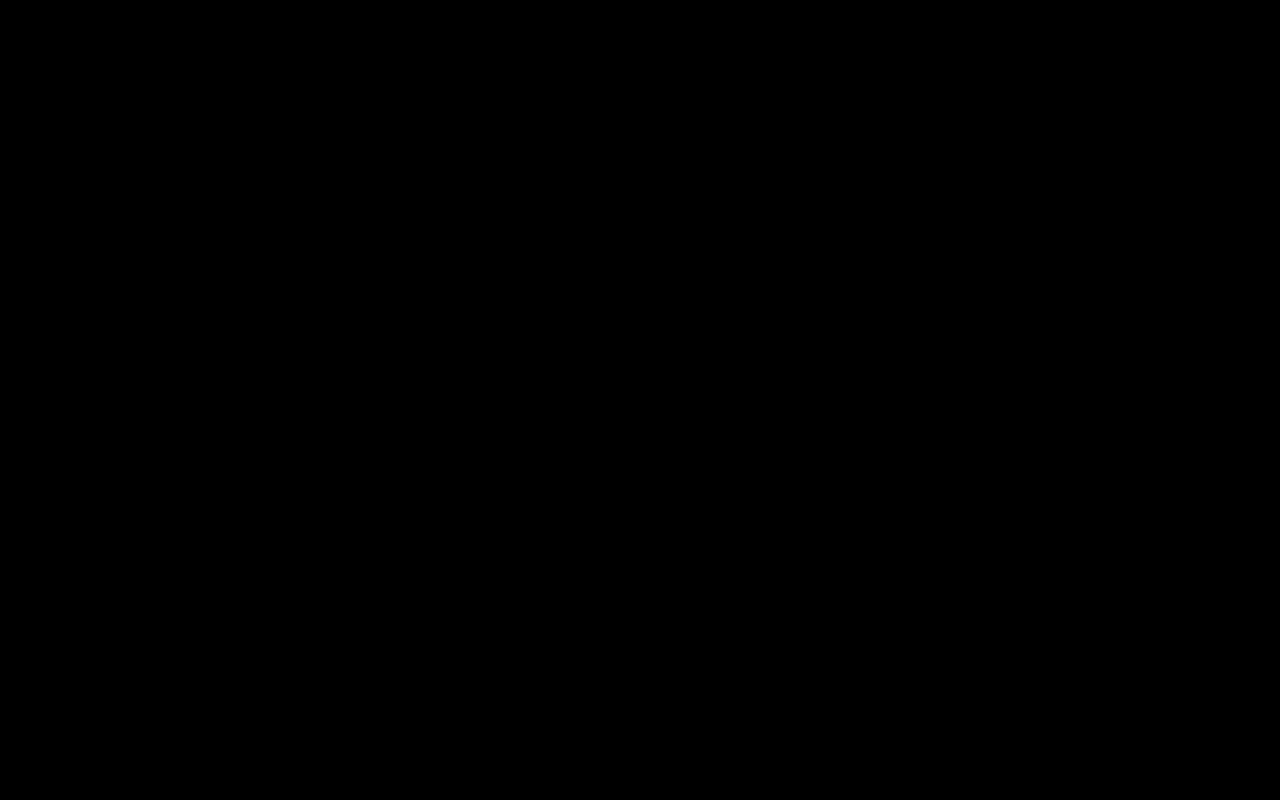
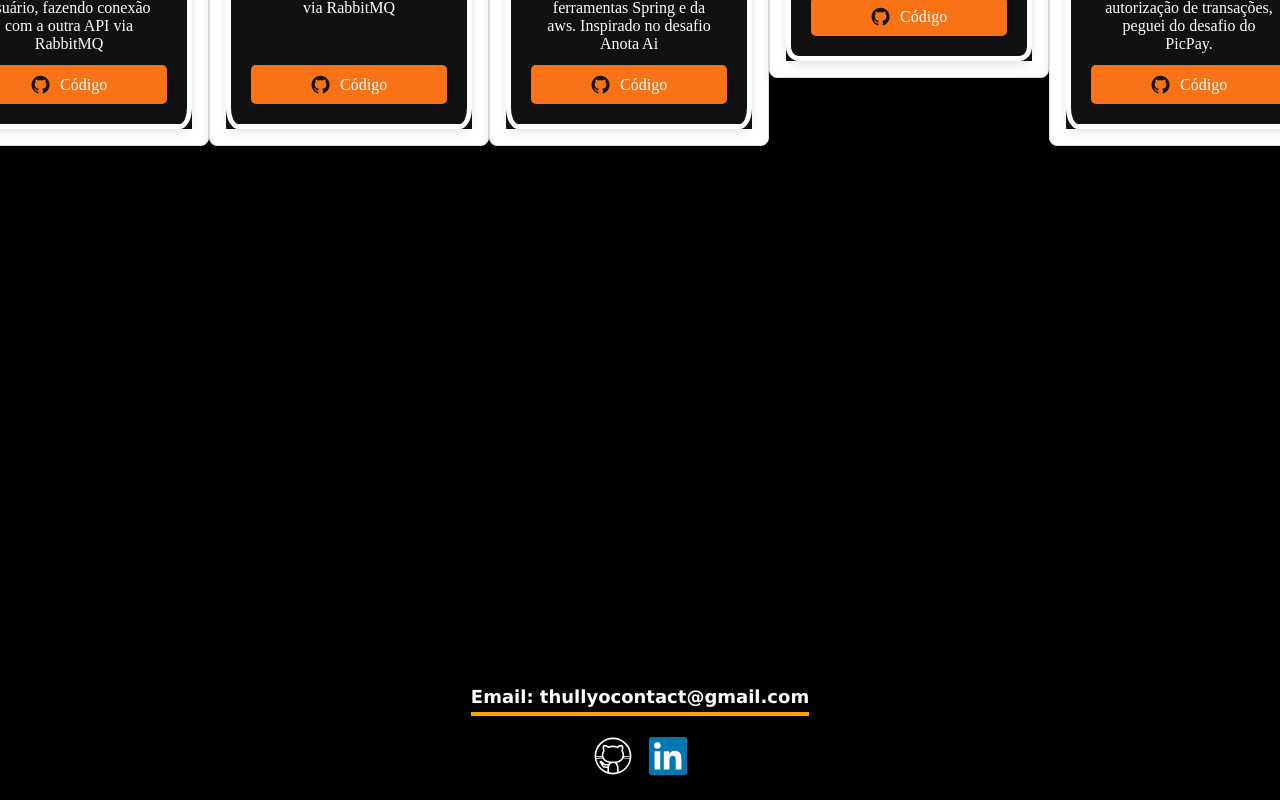
Before and after one commit to Thullyoo/portfolio, an Angular app: page / in a window 1280 px wide. Shown: the part 2292-3092 px from the top of the page. Before the commit the page ends 2358 px from the top, so only its background shows below. Built offline with nearby package versions, Linux system fonts and the light colour scheme.

Commit message:
feat: add footer component on main component

```diff
--- a/src/app/pages/main/main.component.html
+++ b/src/app/pages/main/main.component.html
@@ -2,4 +2,5 @@
   <app-header></app-header>
   <app-about-me></app-about-me>
   <app-my-projects></app-my-projects>
+  <app-footer></app-footer>
 </div>
--- a/src/app/pages/main/main.component.scss
+++ b/src/app/pages/main/main.component.scss
@@ -4,6 +4,7 @@
   justify-self: center;
   align-items: center;
   width: 100%;
+  gap: 200px;
 }
 
 app-header{
--- a/src/app/pages/main/main.component.ts
+++ b/src/app/pages/main/main.component.ts
@@ -2,11 +2,12 @@ import { Component } from '@angular/core';
 import { HeaderComponent } from '../../components/header/header.component';
 import { AboutMeComponent } from '../../components/about-me/about-me.component';
 import { MyProjectsComponent } from '../../components/my-projects/my-projects.component';
+import { FooterComponent } from "../../components/footer/footer.component";
 
 @Component({
   selector: 'app-main',
   standalone: true,
-  imports: [HeaderComponent, AboutMeComponent, MyProjectsComponent],
+  imports: [HeaderComponent, AboutMeComponent, MyProjectsComponent, FooterComponent],
   templateUrl: './main.component.html',
   styleUrl: './main.component.scss'
 })
```
Also changed, not shown: 1 other file (tests, documents, lock files or other folders).
